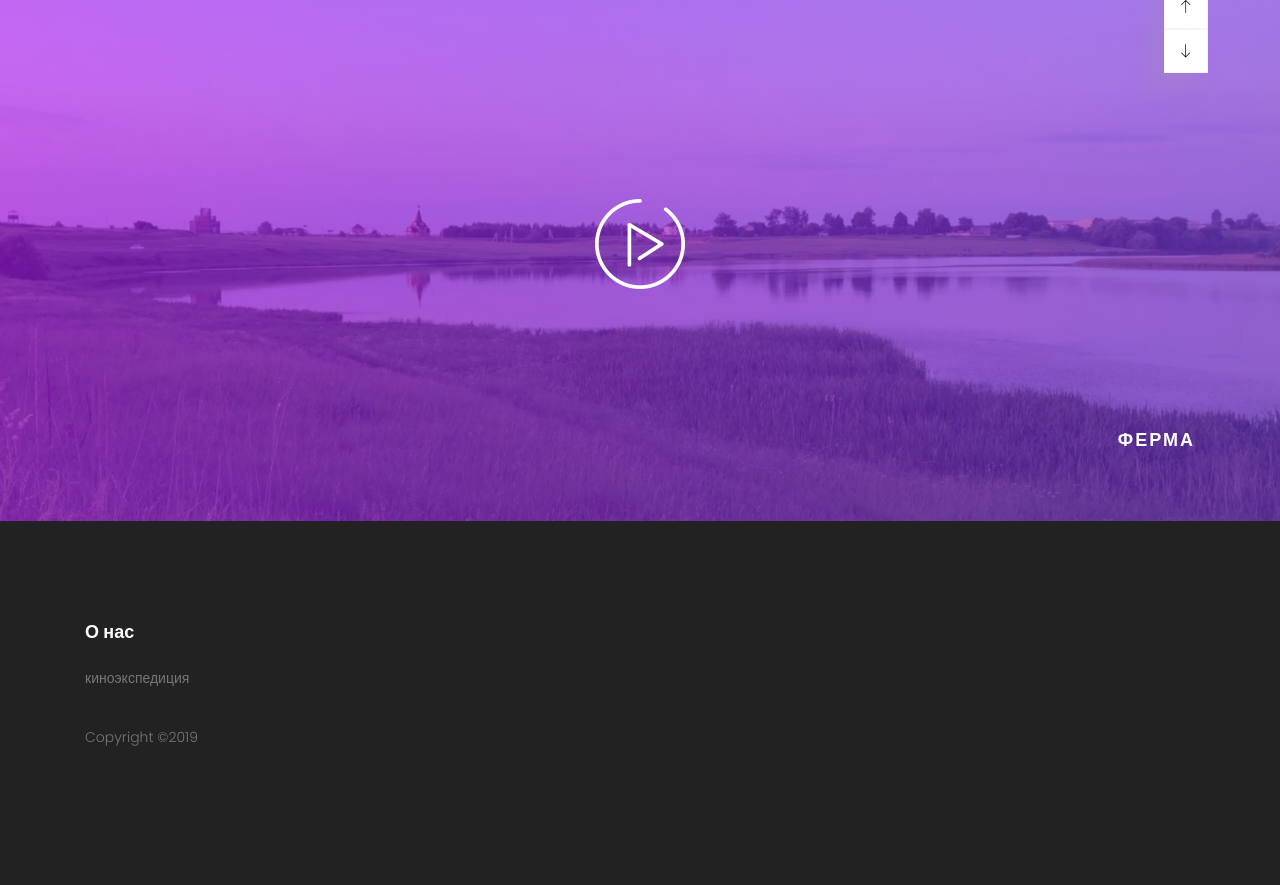
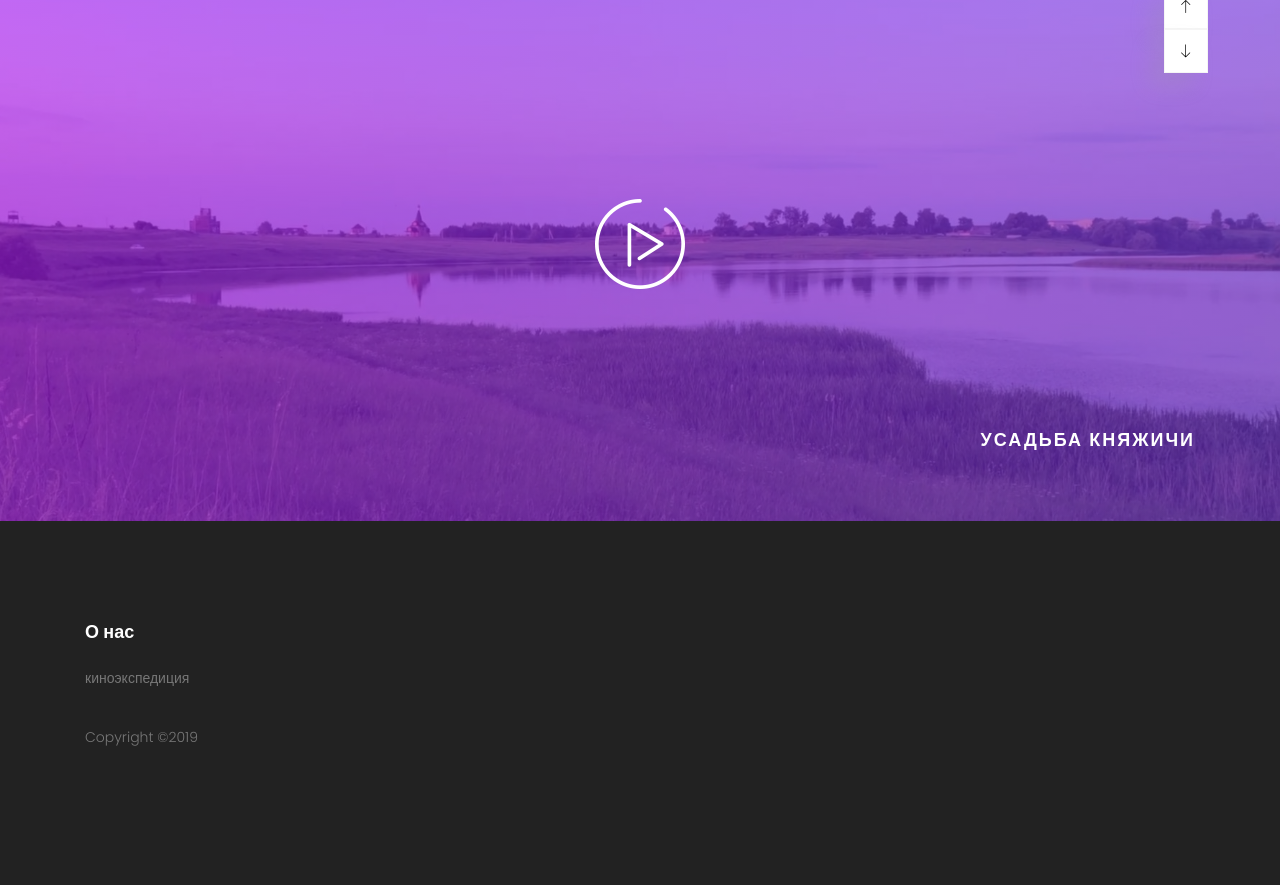
Before and after one commit to zdimon/kinoexpedition, a Django app: template prj/templates/index.html in a window 1280 px wide. Shown: the part 1195-2080 px from the top of the page. Run offline with Django 3.2, Linux system fonts and the light colour scheme; the template is opened without the code that fills it: values that come from a table or form of the project are taken from there, others are empty; tables that the repository leaves empty hold one stand-in row (values such as "Sample post"); grey boxes marked "Sample" are stand-in pictures; some libraries are stand-ins or nearby versions.

Commit message:
auto commit

```diff
--- a/prj/templates/index.html
+++ b/prj/templates/index.html
@@ -142,7 +142,7 @@
 					<div class="video-content">
 						<a href="/media/ferma.mp4" class="play-btn"><img src="static/img/play-btn.png" alt=""></a>
 						<div class="video-desc">
-							<h3 class="h2 text-white text-uppercase">Ферма</h3>
+							<h3 class="h2 text-white text-uppercase">Усадьба Княжичи</h3>
 
 						</div>
 					</div>
```
